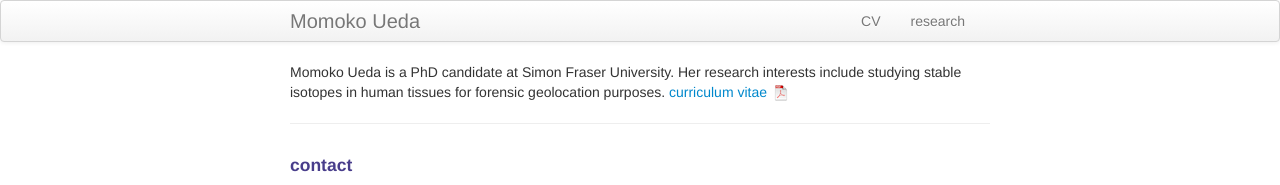
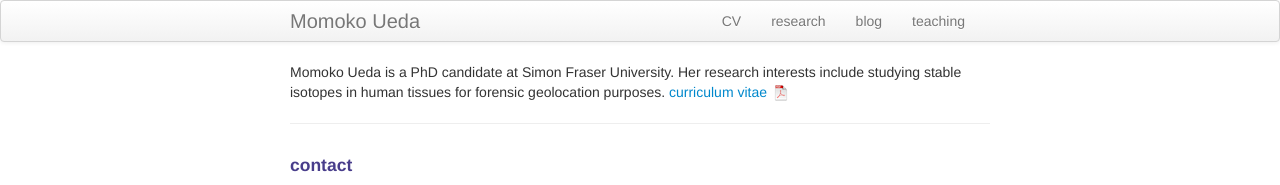
Before and after one commit to momoueda/momoueda1.github.io, a Jekyll site: the page built from index.md, in a window 1280 px wide. Shown: the top 185 px of the page. Built offline with Jekyll 4.4.1, drawn with Linux system fonts in a browser that asks for light colours.

Commit message:
Update default.html
added blog and teaching tab to class=nav

```diff
--- a/_includes/themes/twitter/default.html
+++ b/_includes/themes/twitter/default.html
@@ -37,6 +37,8 @@
           <ul class="nav">
               <li><a href="{{ BASE_PATH }}/assets/CV.pdf">CV</a></li>
               <li><a href="{{ BASE_PATH }}/pages/research.html">research</a></li>
+              <li><a href="{{ BASE_PATH }}/pages/blog.html">blog</a></li>
+              <li><a href="{{ BASE_PATH }}/pages/teaching.html">teaching</a></li>
           </ul>
         </div>
       </div>
```
